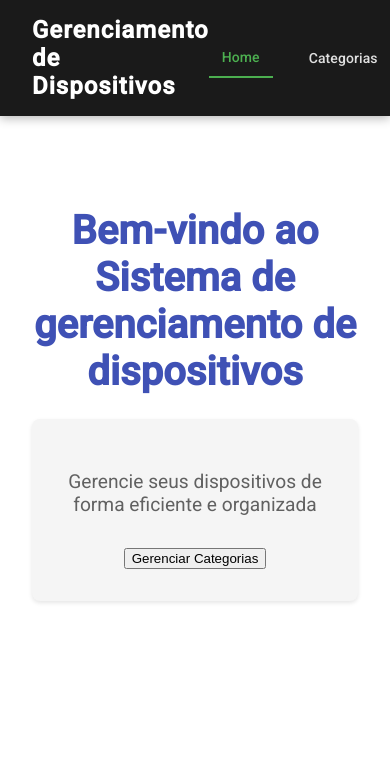
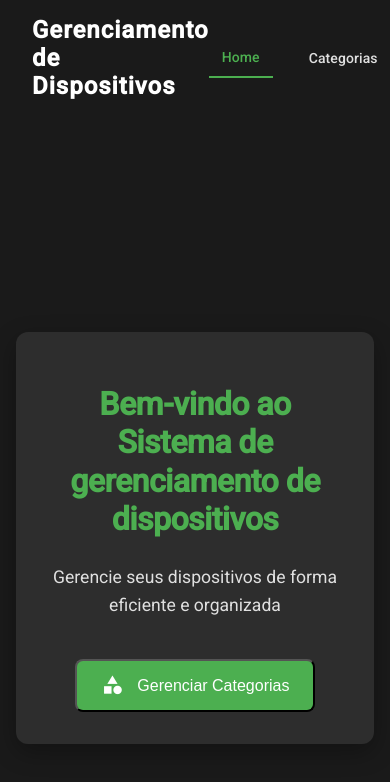
Before and after one commit to raziisz/device-management-web, an Angular app: page /home in a window 390 px wide. Shown: the top 782 px of the page. Built offline with nearby package versions, Linux system fonts and the light colour scheme.

Commit message:
feat: refact global css and home

```diff
--- a/src/app/pages/home/home.component.css
+++ b/src/app/pages/home/home.component.css
@@ -1,26 +1,77 @@
-/* src/app/components/home/home.component.css */
+/* home.component.css */
 .home-container {
-  max-width: 800px;
-  margin: 2rem auto;
+  background-color: #1a1a1a;
+  min-height: calc(100vh - 64px);
+  padding: 2rem 1rem;
+  display: flex;
+  align-items: center;
+  justify-content: center;
+}
+
+.hero-section {
+  max-width: 1200px;
+  text-align: center;
   padding: 2rem;
-  text-align: center;
+  background: #2d2d2d;
+  border-radius: 12px;
+  box-shadow: 0 8px 24px rgba(0, 0, 0, 0.3);
 }
 
 .welcome-title {
-  font-size: 2.5rem;
-  color: #3f51b5;
+  font-size: 2.8rem;
+  color: #4caf50;
   margin-bottom: 1.5rem;
+  font-weight: 600;
+  letter-spacing: -0.5px;
+  line-height: 1.2;
 }
 
-.content {
-  background: #f5f5f5;
-  padding: 2rem;
-  border-radius: 8px;
-  box-shadow: 0 2px 4px rgba(0, 0, 0, 0.1);
+.description {
+  font-size: 1.3rem;
+  color: #e0e0e0;
+  margin-bottom: 2.5rem;
+  max-width: 600px;
+  margin-left: auto;
+  margin-right: auto;
+  line-height: 1.6;
 }
 
-p {
-  font-size: 1.2rem;
-  color: #616161;
-  margin-bottom: 2rem;
+.cta-button {
+  background-color: #4caf50 !important;
+  color: #fff !important;
+  padding: 1rem 2.5rem;
+  font-size: 1.1rem;
+  border-radius: 8px;
+  transition: all 0.3s cubic-bezier(0.4, 0, 0.2, 1);
+  display: inline-flex;
+  align-items: center;
+  gap: 0.8rem;
 }
+
+.cta-button:hover {
+  background-color: #45a049 !important;
+  transform: translateY(-2px);
+  box-shadow: 0 4px 12px rgba(76, 175, 80, 0.3);
+}
+
+.cta-button mat-icon {
+  font-size: 1.4rem;
+  width: 24px;
+  height: 24px;
+}
+
+/* Responsividade */
+@media (max-width: 768px) {
+  .welcome-title {
+    font-size: 2rem;
+  }
+
+  .description {
+    font-size: 1.1rem;
+  }
+
+  .cta-button {
+    padding: 0.8rem 1.5rem;
+    font-size: 1rem;
+  }
+}
--- a/src/app/pages/home/home.component.html
+++ b/src/app/pages/home/home.component.html
@@ -1,9 +1,14 @@
 <div class="home-container">
-  <h1 class="welcome-title">Bem-vindo ao {{ appName }}</h1>
-  <div class="content">
-    <p>Gerencie seus dispositivos de forma eficiente e organizada</p>
-    <button mat-raised-button color="primary" routerLink="/categories">
-      Gerenciar Categorias
-    </button>
+  <div class="hero-section">
+    <h1 class="welcome-title">Bem-vindo ao {{ appName }}</h1>
+    <div class="content">
+      <p class="description">
+        Gerencie seus dispositivos de forma eficiente e organizada
+      </p>
+      <button mat-raised-button class="cta-button" routerLink="/categories">
+        <mat-icon>category</mat-icon>
+        Gerenciar Categorias
+      </button>
+    </div>
   </div>
 </div>
--- a/src/app/pages/home/home.component.ts
+++ b/src/app/pages/home/home.component.ts
@@ -1,11 +1,12 @@
 import { Component } from '@angular/core';
 import { CommonModule } from '@angular/common';
 import { RouterModule } from '@angular/router';
+import { MatIconModule } from '@angular/material/icon';
 
 @Component({
   selector: 'app-home',
   standalone: true,
-  imports: [CommonModule, RouterModule],
+  imports: [CommonModule, RouterModule, MatIconModule],
   templateUrl: './home.component.html',
   styleUrls: ['./home.component.css'],
 })
--- a/src/styles.css
+++ b/src/styles.css
@@ -1,26 +1,70 @@
-/* You can add global styles to this file, and also import other style files */
-
 html,
 body {
   height: 100%;
 }
 body {
+  background-color: #1a1a1a;
+  color: #e0e0e0;
+  min-height: 100vh;
   margin: 0;
-  font-family: Roboto, "Helvetica Neue", sans-serif;
+  font-family: "Roboto", sans-serif;
 }
 
-/* Adicione ao seu arquivo styles.css */
-.mat-mdc-snack-bar-container.success-toast {
-  --mdc-snackbar-container-color: #4caf50 !important;
-  --mat-mdc-snack-bar-button-color: white !important;
-  --mdc-snackbar-supporting-text-color: white !important;
-  border-radius: 8px !important;
-  margin-top: 70px !important;
+.mat-mdc-card {
+  background-color: #2d2d2d !important;
+  color: #e0e0e0 !important;
 }
 
-/* Para toasts de erro */
-.mat-mdc-snack-bar-container.error-toast {
-  --mdc-snackbar-container-color: #f44336 !important;
-  --mat-mdc-snack-bar-button-color: white !important;
-  --mdc-snackbar-supporting-text-color: white !important;
+.mat-mdc-dialog-container {
+  background-color: #2d2d2d !important;
+  color: #e0e0e0 !important;
 }
+
+h1,
+h2,
+h3 {
+  color: #ffffff;
+  font-weight: 500;
+}
+
+a {
+  color: #4caf50;
+  text-decoration: none;
+  transition: color 0.3s ease;
+}
+
+a:hover {
+  color: #45a049;
+}
+
+::-webkit-scrollbar {
+  width: 8px;
+  height: 8px;
+}
+
+::-webkit-scrollbar-track {
+  background: #1a1a1a;
+}
+
+::-webkit-scrollbar-thumb {
+  background: #4caf50;
+  border-radius: 4px;
+}
+
+::-webkit-scrollbar-thumb:hover {
+  background: #45a049;
+}
+
+.mat-ripple-element {
+  background-color: rgba(255, 255, 255, 0.1) !important;
+}
+
+/* Variáveis CSS para reuso */
+:root {
+  --primary-color: #4caf50;
+  --accent-color: #45a049;
+  --dark-bg: #1a1a1a;
+  --content-bg: #2d2d2d;
+  --text-primary: #e0e0e0;
+  --text-secondary: #9e9e9e;
+}
```
